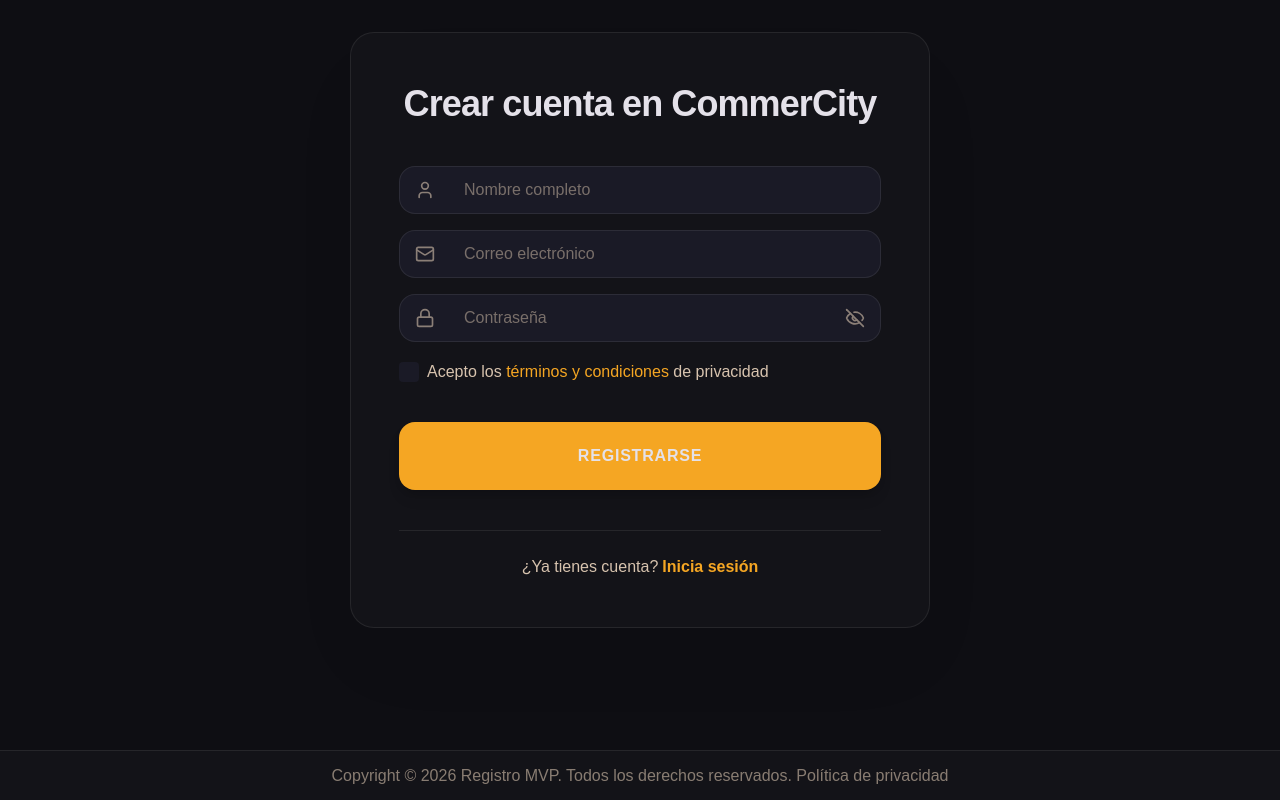
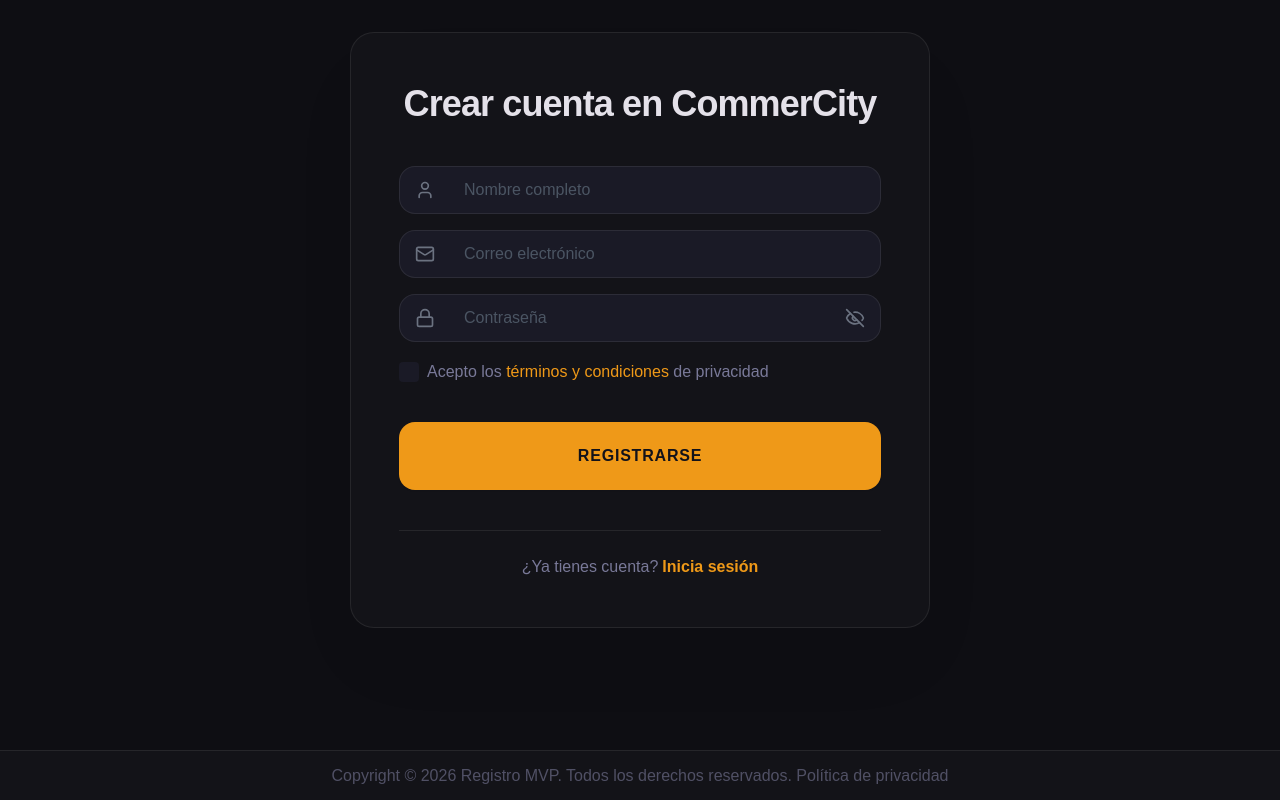
Before and after one commit to diegoSerna17/Commercity, a React (Vite) app in the folder frontend/: page /register in a window 1280 px wide. Built offline with nearby package versions, Linux system fonts and the light colour scheme.

Commit message:
AJUSTE COLOR DE FUENTE

```diff
--- a/frontend/src/components/Login/Recover.jsx
+++ b/frontend/src/components/Login/Recover.jsx
@@ -16,7 +16,7 @@
           <h1 className="text-on-surface text-[32px] leading-tight font-bold mb-4">
             Recuperar contraseña
           </h1>
-          <p className="text-on-surface-variant text-[14px] leading-relaxed max-w-none">
+          <p className="text-brand-muted-text text-[14px] leading-relaxed max-w-none">
             Ingresa el correo electrónico asociado a tu cuenta para recibir un código de recuperación.
           </p>
         </div>
@@ -26,14 +26,14 @@
           {/* Campo de Correo Electrónico */}
           <div className="space-y-2">
             <label
-              className="block text-sm font-medium text-on-surface-variant"
+              className="block text-sm font-medium text-brand-muted-text"
               htmlFor="email"
             >
               Correo electrónico
             </label>
             <div className="relative">
               <div className="absolute inset-y-0 left-0 pl-4 flex items-center pointer-events-none">
-                <Mail size={20} className="text-on-surface-variant opacity-60" />
+                <Mail size={20} className="text-icon-gray-500" />
               </div>
               <input
                 id="email"
@@ -41,7 +41,7 @@
                 type="email"
                 required
                 placeholder="ejemplo@correo.com"
-                className="block w-full h-[56px] pl-12 pr-4 bg-[#1a1a26] border border-border-subtle rounded-xl text-on-surface placeholder-on-surface-variant/50 focus:outline-none focus:ring-1 focus:ring-primary focus:border-primary transition-all"
+                className="block w-full h-[56px] pl-12 pr-4 bg-input-bg border border-border-subtle rounded-xl text-on-surface placeholder-placeholder-gray-600 focus:outline-none focus:ring-1 focus:ring-brand-orange focus:border-brand-orange transition-all"
               />
             </div>
           </div>
@@ -49,7 +49,7 @@
           {/* Botón de Acción */}
           <button
             type="submit"
-            className="w-full h-[60px] bg-primary-container hover:brightness-110 active:scale-[0.99] transition-all text-background font-bold rounded-xl text-lg flex items-center justify-center shadow-button"
+            className="w-full h-[60px] bg-brand-orange hover:brightness-110 active:scale-[0.99] transition-all text-brand-dark-text font-bold rounded-xl text-lg flex items-center justify-center shadow-button"
           >
             Enviar enlace
           </button>
@@ -61,7 +61,7 @@
           <div className="flex justify-center">
             <Link
               to="/login"
-              className="flex items-center gap-3 text-primary-container font-medium hover:underline group transition-colors"
+              className="flex items-center gap-3 text-brand-orange font-medium hover:underline group transition-colors"
             >
               <ArrowLeft
                 size={24}
@@ -75,7 +75,7 @@
 
       {/* Información del Pie de Página */}
       <footer className="fixed bottom-8 w-full text-center">
-        <p className="text-on-surface-variant text-xs opacity-50">
+        <p className="text-brand-muted-text text-xs opacity-50">
           © 2026 Todos los derechos reservados.
         </p>
       </footer>
--- a/frontend/src/components/Login/Register.jsx
+++ b/frontend/src/components/Login/Register.jsx
@@ -25,47 +25,49 @@
           {/* Nombre completo */}
           <div className="relative group">
             <div className="absolute inset-y-0 left-0 pl-md flex items-center pointer-events-none">
-              <User size={20} className="text-on-surface-variant opacity-60" />
+              <User size={20} className="text-icon-gray-500" />
             </div>
             <input
               name="full-name"
               type="text"
               required
               placeholder="Nombre completo"
-              className="block w-full bg-[#1a1a26] border border-border-subtle rounded-2xl py-md pl-3xl pr-md text-on-surface placeholder-on-surface-variant/50 transition-all focus:ring-1 focus:ring-primary focus:border-primary outline-none h-12 text-body-md"
+              className="block w-full bg-input-bg border border-border-subtle rounded-2xl py-md pl-3xl pr-md text-on-surface placeholder-placeholder-gray-600 transition-all focus:ring-1 focus:ring-brand-orange focus:border-brand-orange outline-none h-12 text-body-md"
             />
           </div>
 
           {/* Correo electrónico */}
           <div className="relative">
             <div className="absolute inset-y-0 left-0 pl-md flex items-center pointer-events-none">
-              <Mail size={20} className="text-on-surface-variant opacity-60" />
+              <Mail size={20} className="text-icon-gray-500" />
             </div>
             <input
               name="email"
               type="email"
               required
               placeholder="Correo electrónico"
-              className="block w-full bg-[#1a1a26] border border-border-subtle rounded-2xl py-md pl-3xl pr-md text-on-surface placeholder-on-surface-variant/50 transition-all focus:ring-1 focus:ring-primary focus:border-primary outline-none h-12 text-body-md"
+              className="block w-full bg-input-bg border border-border-subtle rounded-2xl py-md pl-3xl pr-md text-on-surface placeholder-placeholder-gray-600 transition-all focus:ring-1 focus:ring-brand-orange focus:border-brand-orange outline-none h-12 text-body-md"
             />
           </div>
 
           {/* Contraseña */}
           <div className="relative">
             <div className="absolute inset-y-0 left-0 pl-md flex items-center pointer-events-none">
-              <Lock size={20} className="text-on-surface-variant opacity-60" />
+              <Lock size={20} className="text-icon-gray-500" />
             </div>
             <input
               name="password"
               type={showPassword ? "text" : "password"}
               required
               placeholder="Contraseña"
-              className="block w-full bg-[#1a1a26] border border-border-subtle rounded-2xl py-md pl-3xl pr-3xl text-on-surface placeholder-on-surface-variant/50 transition-all focus:ring-1 focus:ring-primary focus:border-primary outline-none h-12 text-body-md"
+              className="block w-full bg-input-bg border border-border-subtle rounded-2xl py-md pl-3xl pr-3xl text-on-surface placeholder-placeholder-gray-600 transition-all focus:ring-1 focus:ring-brand-orange focus:border-brand-orange outline-none h-12 text-body-md"
             />
             <button
               type="button"
               onClick={() => setShowPassword(!showPassword)}
-              className="absolute inset-y-0 right-0 pr-md flex items-center text-on-surface-variant opacity-60 hover:text-primary transition-colors"
+              className={`absolute inset-y-0 right-0 pr-md flex items-center transition-colors ${
+                showPassword ? "text-brand-orange" : "text-icon-gray-500 hover:text-on-surface"
+              }`}
             >
               {showPassword ? <Eye size={20} /> : <EyeOff size={20} />}
             </button>
@@ -80,17 +82,17 @@
                   checked={acceptedTerms}
                   onChange={() => setAcceptedTerms(!acceptedTerms)}
                   required
-                  className="w-5 h-5 rounded-lg border-surface-variant bg-[#1a1a26] checked:bg-primary-container checked:border-primary-container focus:ring-primary focus:ring-offset-0 focus:ring-offset-transparent transition-colors cursor-pointer appearance-none"
+                  className="w-5 h-5 rounded-lg border-surface-variant bg-input-bg checked:bg-brand-orange checked:border-brand-orange focus:ring-brand-orange focus:ring-offset-0 focus:ring-offset-transparent transition-colors cursor-pointer appearance-none"
                 />
                 <Check
                   size={14}
-                  className={`absolute text-background font-bold pointer-events-none transition-opacity ${
+                  className={`absolute text-brand-dark-text font-bold pointer-events-none transition-opacity ${
                     acceptedTerms ? "opacity-100" : "opacity-0"
                   }`}
                 />
               </div>
-              <span className="text-body-sm text-on-surface-variant leading-tight">
-                Acepto los <span className="text-primary-container font-medium hover:underline cursor-pointer transition-colors">términos y condiciones</span> de privacidad
+              <span className="text-body-sm text-brand-muted-text leading-tight">
+                Acepto los <span className="text-brand-orange font-medium hover:underline cursor-pointer transition-colors">términos y condiciones</span> de privacidad
               </span>
             </label>
           </div>
@@ -99,7 +101,7 @@
           <div className="pt-lg pb-md">
             <button
               type="submit"
-              className="w-full h-[68px] bg-primary-container rounded-[16px] text-background font-bold text-label-lg uppercase tracking-wider transition-all transform hover:scale-[1.01] active:scale-[0.99] shadow-[0_4px_6px_-1px_rgba(0,0,0,0.1),0_10px_15px_-3px_rgba(0,0,0,0.1)] flex items-center justify-center hover:brightness-110"
+              className="w-full h-[68px] bg-brand-orange rounded-[16px] text-brand-dark-text font-bold text-label-lg uppercase tracking-wider transition-all transform hover:scale-[1.01] active:scale-[0.99] shadow-button flex items-center justify-center hover:brightness-110"
             >
               Registrarse
             </button>
@@ -108,9 +110,9 @@
 
         {/* Links de pie de página del form */}
         <footer className="mt-lg pt-lg border-t border-border-subtle text-center">
-          <p className="text-on-surface-variant text-body-sm">
+          <p className="text-brand-muted-text text-body-sm">
             ¿Ya tienes cuenta?
-            <Link to="/login" className="text-primary-container font-semibold hover:underline ml-xs transition-colors">
+            <Link to="/login" className="text-brand-orange font-semibold hover:underline ml-xs transition-colors">
               Inicia sesión
             </Link>
           </p>
@@ -120,8 +122,8 @@
       {/* Footer Nav simulado */}
       <div className="fixed bottom-0 left-0 w-full h-[50px] bg-surface border-t border-border-subtle z-fixed">
         <div className="h-full flex items-center justify-center px-margin-mobile">
-          <p className="text-on-surface-variant opacity-60 text-label-sm text-center">
-            Copyright © 2026 Registro MVP. Todos los derechos reservados. <span className="hover:text-primary-container cursor-pointer transition-colors">Política de privacidad</span>
+          <p className="text-brand-muted-text opacity-60 text-label-sm text-center">
+            Copyright © 2026 Registro MVP. Todos los derechos reservados. <span className="hover:text-brand-orange cursor-pointer transition-colors">Política de privacidad</span>
           </p>
         </div>
       </div>
```
Also changed, not shown: frontend/src/components/Login/Login.jsx (+17 -15 lines).
